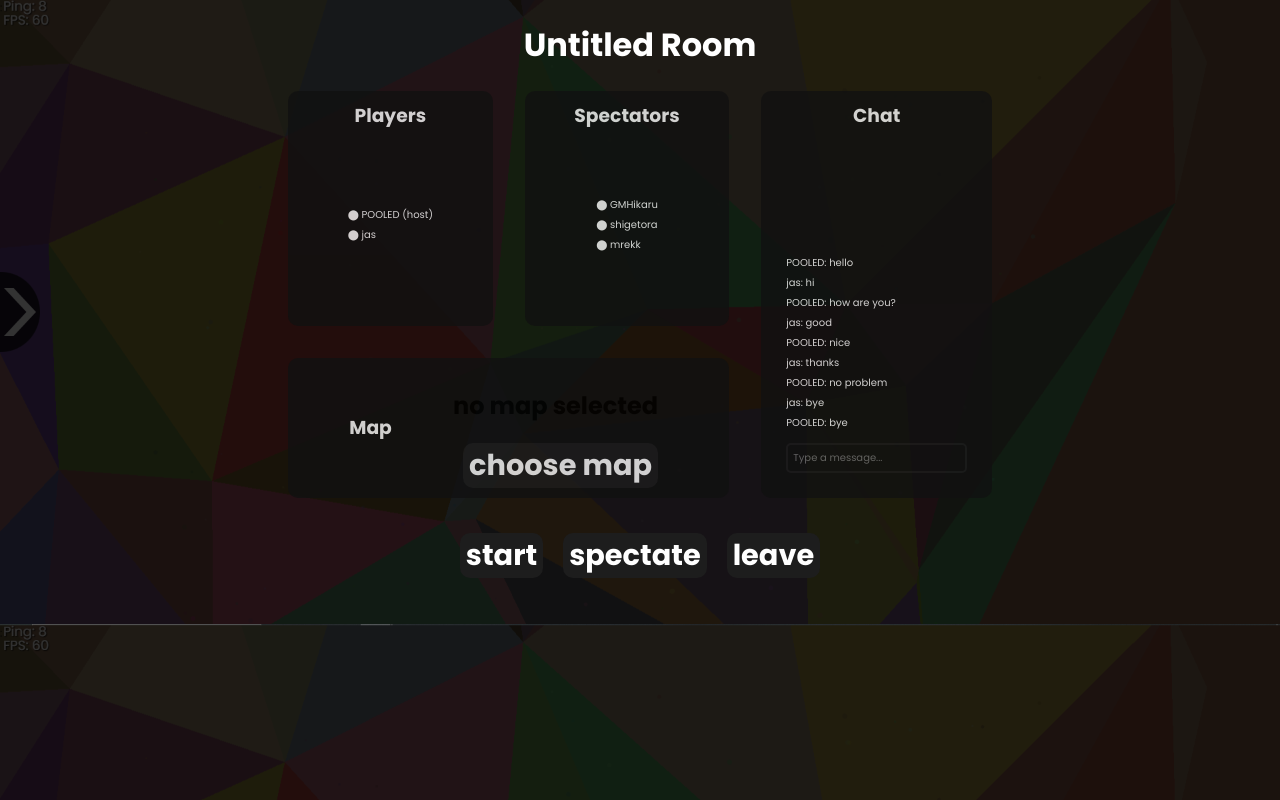
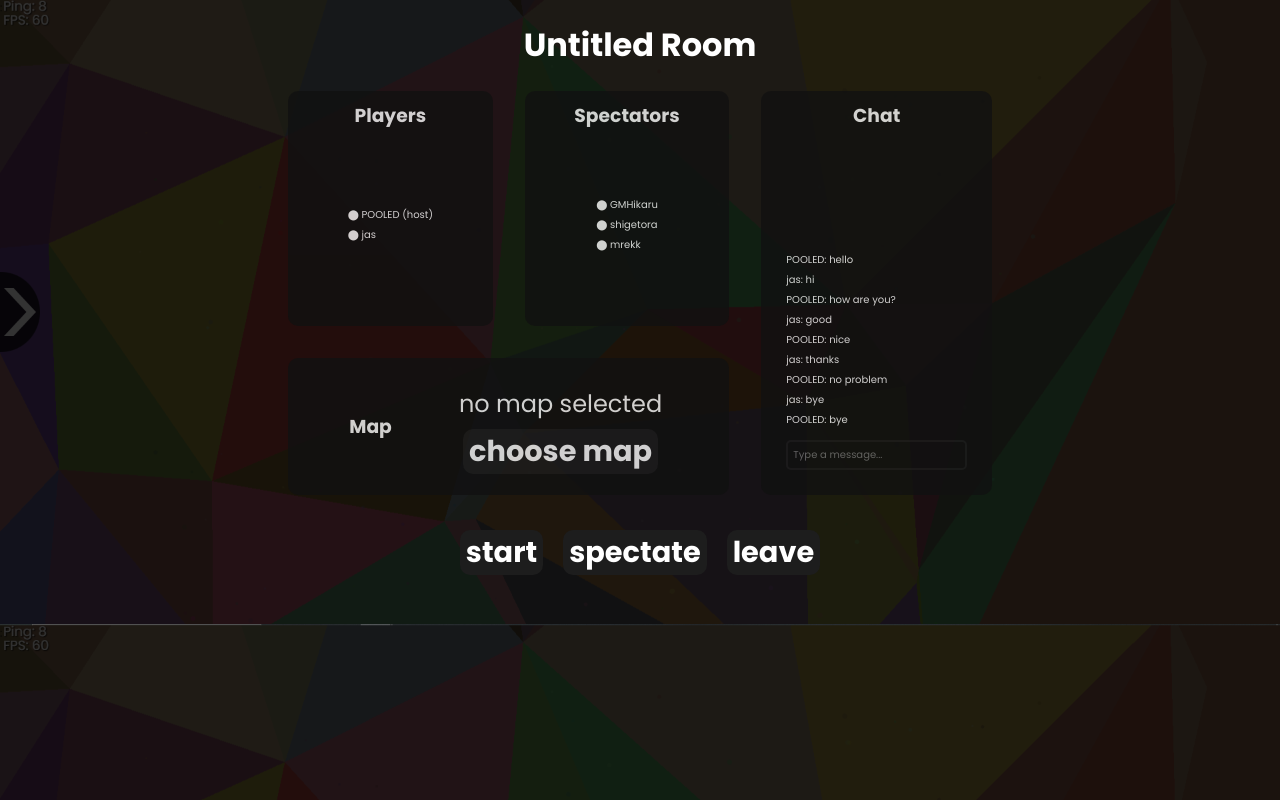
Before and after one commit to ysadamt/pumpkin-prototype, a React (Create React App) app: page / in a window 1280 px wide. Built offline with nearby package versions, Linux system fonts and the light colour scheme; the HTML template or start-up script is replaced by a standard one.

Commit message:
Style MapSelect when no map is selected

```diff
--- a/src/components/MapSelect/MapSelect.css
+++ b/src/components/MapSelect/MapSelect.css
@@ -29,6 +29,21 @@
   color: white;
   font-weight: bold;
   margin: 0 20px 0 0;
+}
+
+.room__mapselect-content_empty {
+  display: flex;
+  flex-direction: column;
+  align-items: center;
+  justify-content: center;
+  margin: 0.65rem 0 0.65rem 0;
+}
+
+.room__mapselect-content_empty h2 {
+  color: white;
+  font-weight: normal;
+  margin-block-start: 0.5rem;
+  margin-block-end: 0.5rem;
 }
 
 .room__mapselect-content {
```
